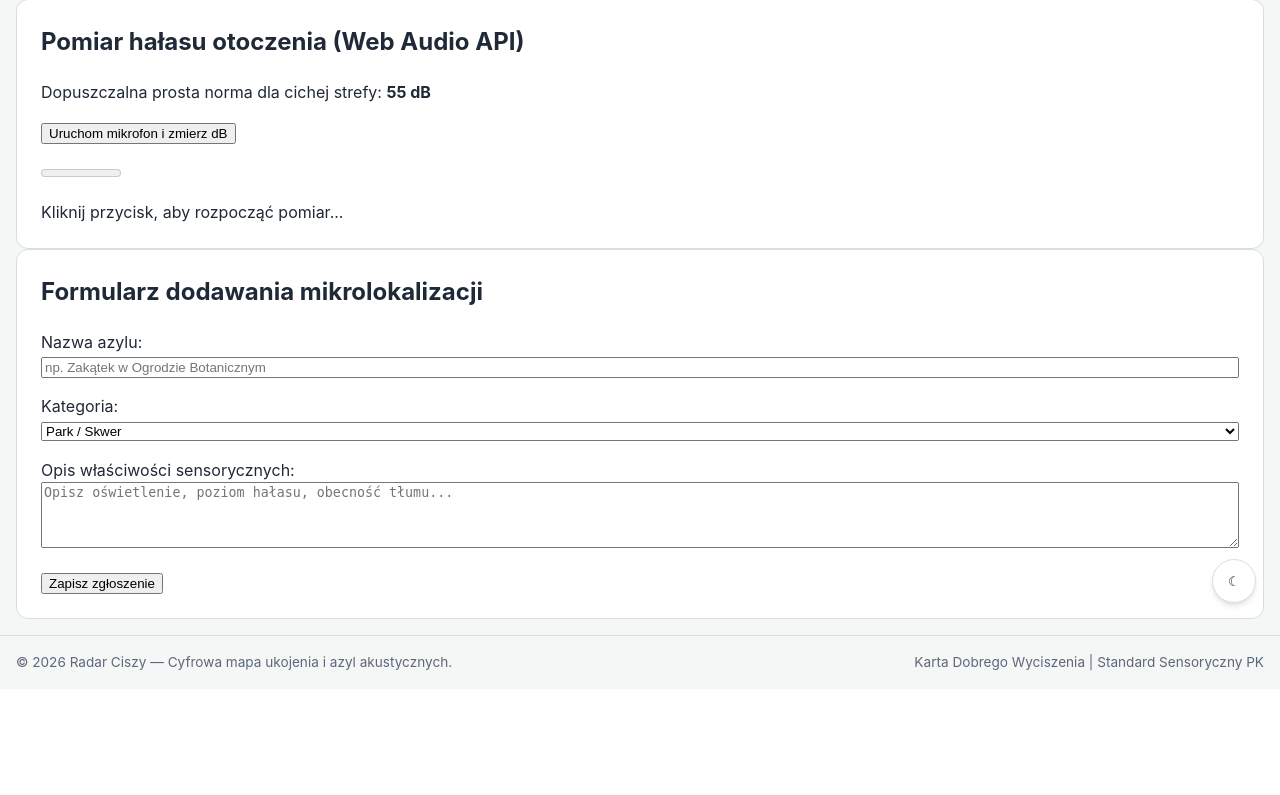
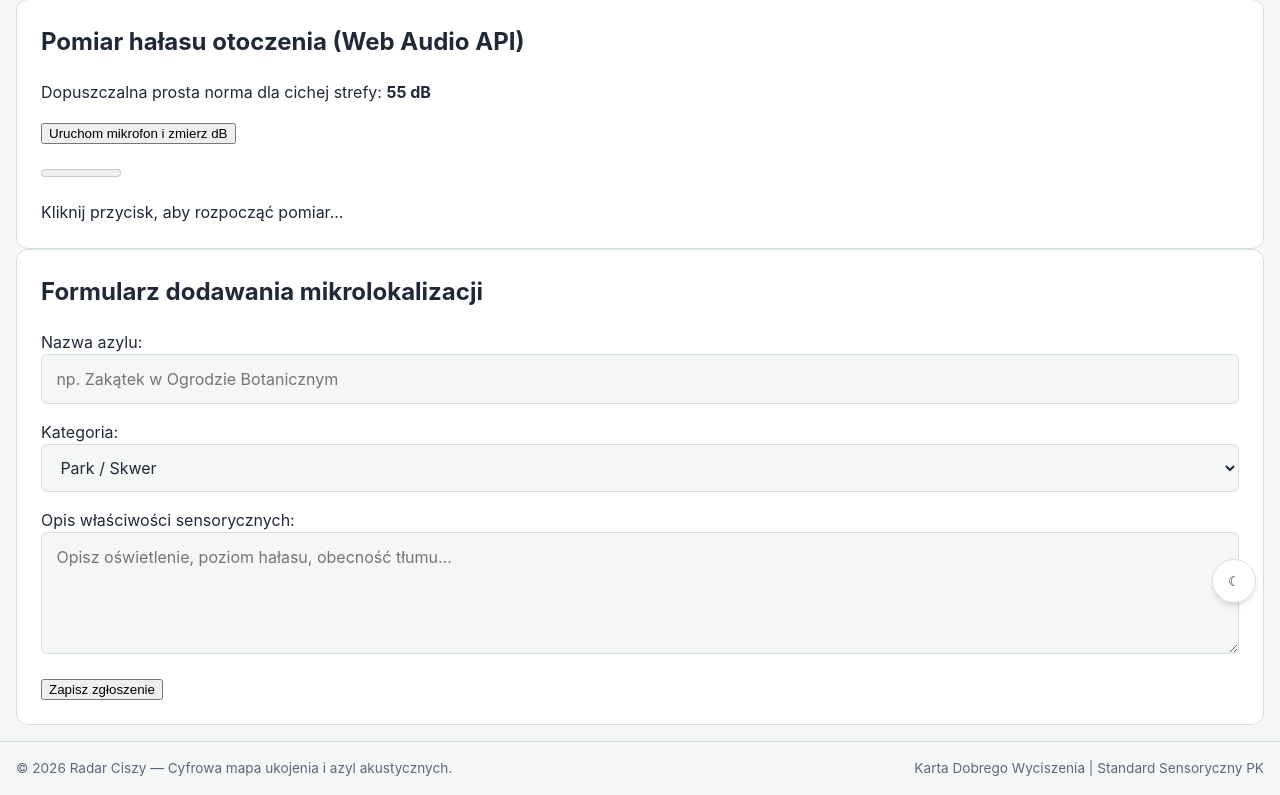
Before and after one commit to Bar-t-e-k/wdpai-project, a PHP site: page /places/add in a window 1280 px wide. Shown: the part 173-968 px from the top of the page. Before the commit the page ends 844 px from the top, so only its background shows below. Run offline with PHP 8.4, Linux system fonts and the light colour scheme; the visitor is signed in with stand-in values (Sample User, id 1).

Commit message:
refactor: enhance HTML structure for better maintainability

```diff
--- a/public/css/components.css
+++ b/public/css/components.css
@@ -20,6 +20,62 @@
 
 .project-card:hover {
   border-color: var(--color-brand-border);
+}
+
+.about-card {
+  max-width: 800px;
+  margin: var(--space-4) auto;
+}
+
+.about-intro {
+  margin-bottom: var(--space-3);
+  color: var(--color-muted);
+  font-size: 1.1rem;
+}
+
+.about-grid {
+  display: grid;
+  gap: var(--space-3);
+  grid-template-columns: repeat(auto-fit, minmax(250px, 1fr));
+  margin-block: var(--space-4);
+}
+
+.about-grid p {
+  color: var(--color-muted);
+}
+
+.about-mission {
+  color: var(--color-brand);
+}
+
+.about-tech {
+  color: var(--color-cyan);
+}
+
+.about-divider {
+  border: 0;
+  border-top: 1px solid var(--color-border);
+  margin-block: var(--space-3);
+}
+
+.about-action {
+  margin-top: var(--space-4);
+}
+
+.not-found-card {
+  margin-top: var(--space-4);
+  text-align: center;
+}
+
+.form-control-full {
+  width: 100%;
+  min-height: 3rem;
+  padding: 0.75rem 0.9rem;
+  border: 1px solid var(--color-border);
+  border-radius: var(--radius-sm);
+  background-color: var(--color-background);
+  color: var(--color-text);
+  font: inherit;
 }
 
 .auth-page {
--- a/public/css/place-detail.css
+++ b/public/css/place-detail.css
@@ -152,6 +152,12 @@
   background: linear-gradient(180deg, var(--color-brand), var(--color-cyan));
 }
 
+.noise-height-20 { height: 20%; }
+.noise-height-30 { height: 30%; }
+.noise-height-40 { height: 40%; }
+.noise-height-50 { height: 50%; }
+.noise-height-60 { height: 60%; }
+
 .noise-chart__column small {
   height: 1.25rem;
   color: var(--color-muted);
--- a/public/views/add-place.html.php
+++ b/public/views/add-place.html.php
@@ -14,12 +14,12 @@
             <form action="/places/add" method="POST">
                 <p>
                     <label for="name">Nazwa azylu:</label><br>
-                    <input type="text" id="name" name="name" required placeholder="np. Zakątek w Ogrodzie Botanicznym" style="width: 100%;">
+                    <input class="form-control-full" type="text" id="name" name="name" required placeholder="np. Zakątek w Ogrodzie Botanicznym">
                 </p>
 
                 <p>
                     <label for="category">Kategoria:</label><br>
-                    <select id="category" name="category" required style="width: 100%;">
+                    <select class="form-control-full" id="category" name="category" required>
                         <option value="park">Park / Skwer</option>
                         <option value="kawiarnia">Kawiarnia</option>
                         <option value="biblioteka">Biblioteka / Czytelnia</option>
@@ -29,7 +29,7 @@
 
                 <p>
                     <label for="description">Opis właściwości sensorycznych:</label><br>
-                    <textarea id="description" name="description" rows="4" placeholder="Opisz oświetlenie, poziom hałasu, obecność tłumu..." style="width: 100%;"></textarea>
+                    <textarea class="form-control-full" id="description" name="description" rows="4" placeholder="Opisz oświetlenie, poziom hałasu, obecność tłumu..."></textarea>
                 </p>
 
                 <button type="submit">Zapisz zgłoszenie</button>
--- a/public/views/not-found.html.php
+++ b/public/views/not-found.html.php
@@ -1,5 +1,5 @@
 <div class="page">
-    <section class="project-card" style="text-align: center; margin-top: var(--space-4);">
+    <section class="project-card not-found-card">
         <h1>404</h1>
         <p>Taka strona nie istnieje.</p>
         <a href="/">Wróć na stronę główną</a>
--- a/public/views/place.html.php
+++ b/public/views/place.html.php
@@ -60,9 +60,11 @@
                 <div class="noise-chart" aria-label="Wykres natężenia hałasu">
                     <?php foreach ($noiseHistory as $index => $value): ?>
                         <div class="noise-chart__column">
+                            <?php
+                            $noiseHeightClass = 'noise-height-' . max(20, min(60, (int)(ceil($value / 10) * 10)));
+                            ?>
                             <span
-                                class="noise-chart__bar"
-                                style="height: <?= max(12, min(100, (int)$value * 1.35)) ?>%"
+                                class="noise-chart__bar <?= $noiseHeightClass ?>"
                                 title="<?= (int)$value ?> dB"
                             ></span>
                             <?php if ($index % 2 === 0): ?>
```
Also changed, not shown: public/views/about.html.php (+9 -9 lines).
